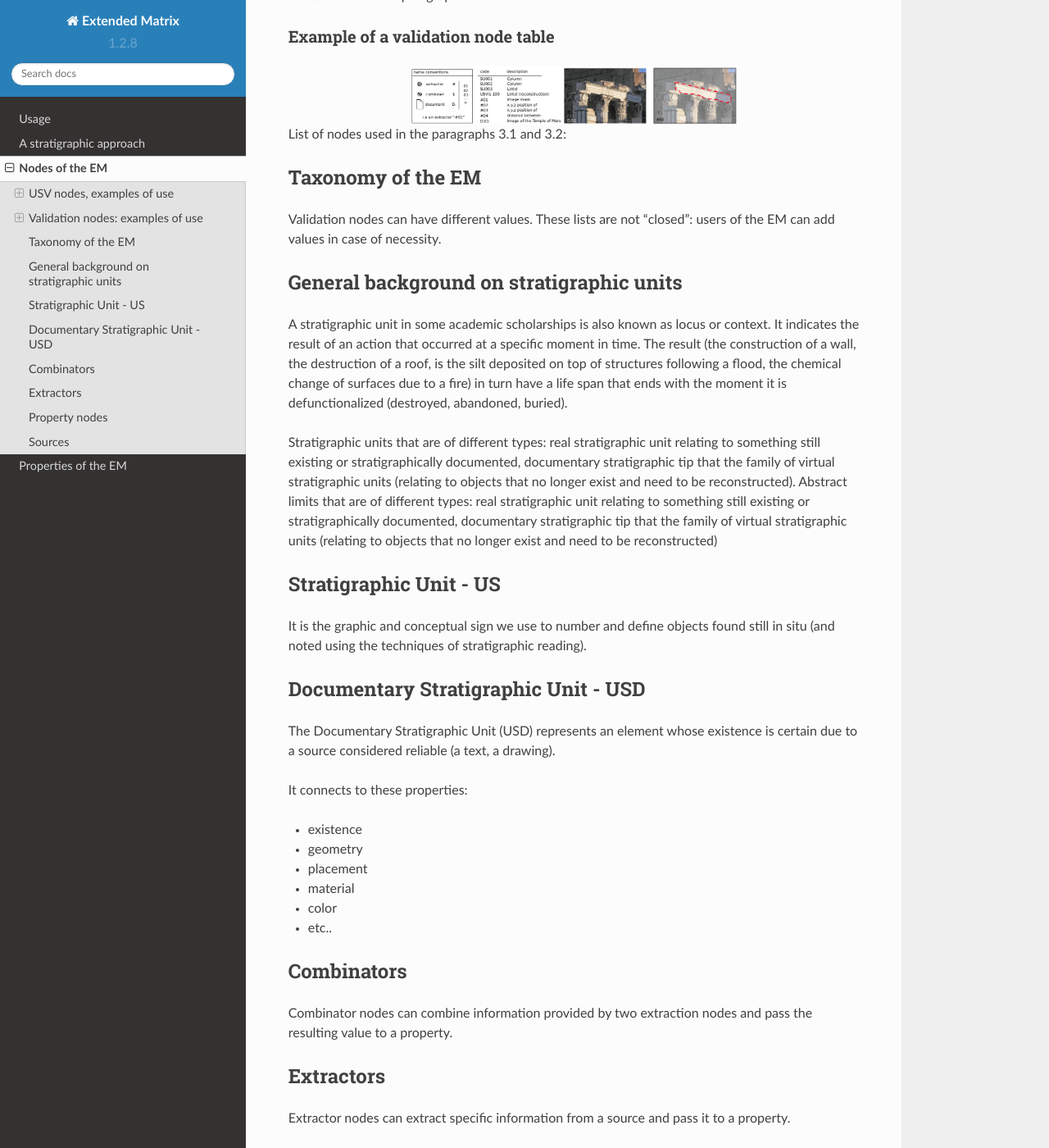
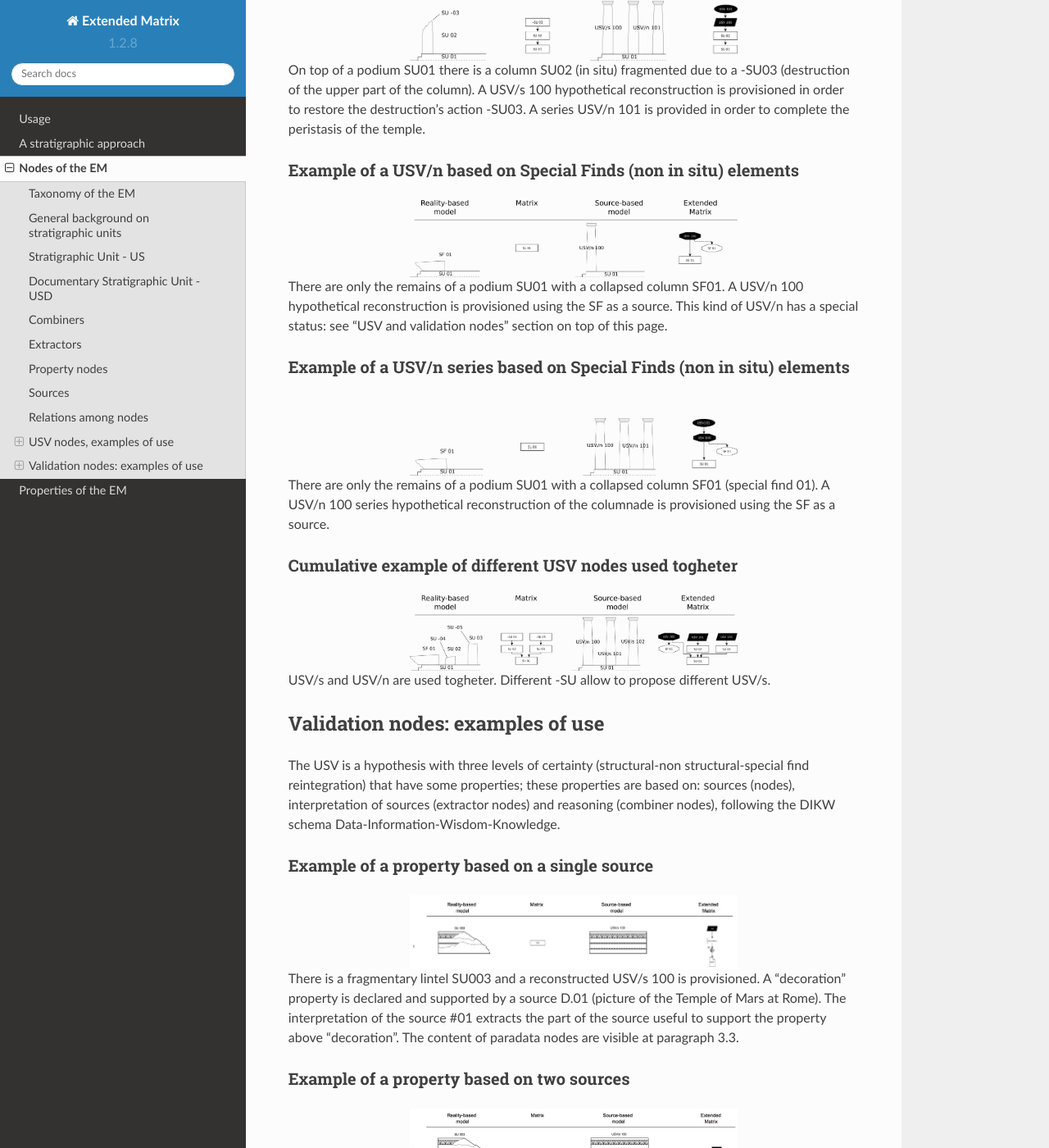
Before and after one commit to zalmoxes-laran/ExtendedMatrix-doc, a Sphinx documentation site: the page built from docs/source/nodes.rst, in a window 1280 px wide and 1400 px high, scrolled down 3635 px. Shown: the whole window at 82% size. Built offline with Sphinx 7.4.7 and the Read the Docs theme 2.0.0, drawn with Linux system fonts in a browser that asks for light colours; pages that are not in the unit, such as notebooks, are missing from menus; some of the changed text lies outside the part shown.

Commit message:
Time management and taxonomy
Added: time management with images;
Changed: taxonomy of the EM

```diff
--- a/docs/source/nodes.rst
+++ b/docs/source/nodes.rst
@@ -16,6 +16,91 @@
 Extended Matrix nodes include all the graphic elements on the two-dimensional canvas except for the connecting lines between them, which are called arcs or connectors.
 
 Nodes are divided into three major families: stratigraphic units, sources, and interpretation and reasoning nodes.
+
+.. _taxonomy:
+
+Taxonomy of the EM
+------------------
+
+Validation nodes can have different values. These lists are not “closed”: users of the EM can add values in case of necessity.
+
+.. image:: img/Taxonomy.png
+  :width: 400
+  :align: center
+
+Taxonomy of terms in validation nodes
+
+
+.. _stratigraphicunits:
+
+General background on stratigraphic units
+-----------------------------------------
+
+A stratigraphic unit in some academic scholarships is also known as locus or context. It indicates the result of an action that occurred at a specific moment in time. The result (the construction of a wall, the destruction of a roof, is the silt deposited on top of structures following a flood, the chemical change of surfaces due to a fire) in turn have a life span that ends with the moment it is defunctionalized (destroyed, abandoned, buried).
+
+Stratigraphic units that are of different types: real stratigraphic unit relating to something still existing or stratigraphically documented, documentary stratigraphic tip that the family of virtual stratigraphic units (relating to objects that no longer exist and need to be reconstructed). Abstract limits that are of different types: real stratigraphic unit relating to something still existing or stratigraphically documented, documentary stratigraphic tip that the family of virtual stratigraphic units (relating to objects that no longer exist and need to be reconstructed)
+
+.. _us:
+
+Stratigraphic Unit - US
+-----------------------
+
+It is the graphic and conceptual sign we use to number and define objects found still in situ (and noted using the techniques of stratigraphic reading).
+
+
+.. _usd:
+
+Documentary Stratigraphic Unit - USD
+------------------------------------
+
+The Documentary Stratigraphic Unit (USD) represents an element whose existence is certain due to a source considered reliable (a text, a drawing).
+
+It connects to these properties:
+
+* existence
+* geometry
+* placement
+* material
+* color
+* etc..
+
+.. _combiners:
+
+Combiners
+-------------------
+
+Combinator nodes can combine information provided by two extraction nodes and pass the resulting value to a property.
+
+
+.. _extractors:
+
+Extractors
+-----------------
+
+Extractor nodes can extract specific information from a source and pass it to a property.
+
+
+.. _property:
+
+Property nodes
+-----------------
+
+A property node validates a USV it is connected to. Examples of properties are "material", "dimension", "placement", etc. See :doc:`properties` for more examples.
+
+
+.. _source:
+
+Sources
+-----------------
+
+A source node feeds a property of a USV it is connected to (throught an extractor node). A source can be an image, a text, a reference, a 3D model etc.. More documents need a combiner node.
+
+.. _relations:
+
+Relations among nodes
+-----------------------
+
+
 
 .. _usnodes_examples:
 
@@ -119,76 +204,6 @@
 
 List of nodes used in the paragraphs 3.1 and 3.2:
 
-.. _taxonomy:
-
-Taxonomy of the EM
-------------------
-
-Validation nodes can have different values. These lists are not “closed”: users of the EM can add values in case of necessity.
-
-.. _stratigraphicunits:
-
-General background on stratigraphic units
------------------------------------------
-
-A stratigraphic unit in some academic scholarships is also known as locus or context. It indicates the result of an action that occurred at a specific moment in time. The result (the construction of a wall, the destruction of a roof, is the silt deposited on top of structures following a flood, the chemical change of surfaces due to a fire) in turn have a life span that ends with the moment it is defunctionalized (destroyed, abandoned, buried).
-
-Stratigraphic units that are of different types: real stratigraphic unit relating to something still existing or stratigraphically documented, documentary stratigraphic tip that the family of virtual stratigraphic units (relating to objects that no longer exist and need to be reconstructed). Abstract limits that are of different types: real stratigraphic unit relating to something still existing or stratigraphically documented, documentary stratigraphic tip that the family of virtual stratigraphic units (relating to objects that no longer exist and need to be reconstructed)
-
-.. _us:
-
-Stratigraphic Unit - US
------------------------
-
-It is the graphic and conceptual sign we use to number and define objects found still in situ (and noted using the techniques of stratigraphic reading).
-
-
-.. _usd:
-
-Documentary Stratigraphic Unit - USD
-------------------------------------
-
-The Documentary Stratigraphic Unit (USD) represents an element whose existence is certain due to a source considered reliable (a text, a drawing).
-
-It connects to these properties:
-
-* existence
-* geometry
-* placement
-* material
-* color
-* etc..
-
-.. _combinators:
-
-Combinators
--------------------
-
-Combinator nodes can combine information provided by two extraction nodes and pass the resulting value to a property.
-
-
-.. _extractors:
-
-Extractors
------------------
-
-Extractor nodes can extract specific information from a source and pass it to a property.
-
-
-.. _property:
-
-Property nodes
------------------
-
-A property node validates a USV it is connected to. Examples of propertier are "material", "dimension", "placement", etc.. See :doc:`properties` for more examples.
-
-
-.. _document:
-
-Sources
------------------
-
-A source node feeds a property of a USV it is connected to (throught an extractor node). A source can be an image, a text, a reference, a 3D model etc.. More documents need a combiner node.
 
 
 .. +------------------------+------------+----------+----------+
```
Also changed, not shown: docs/source/img/Time_nodes.png (added), docs/source/img/continuity.png (added), 1 other file.
